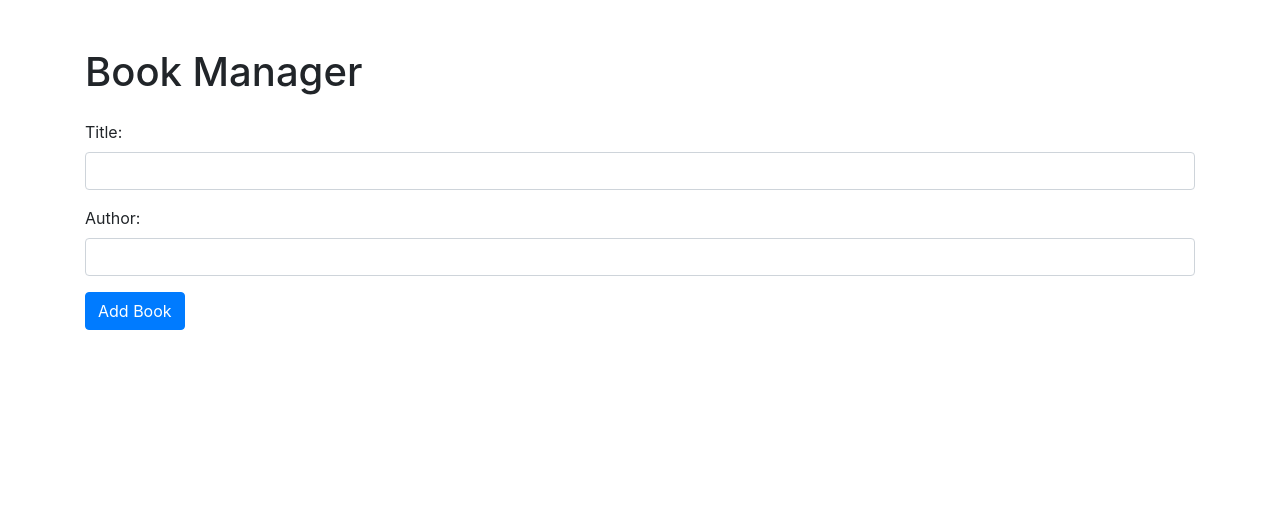
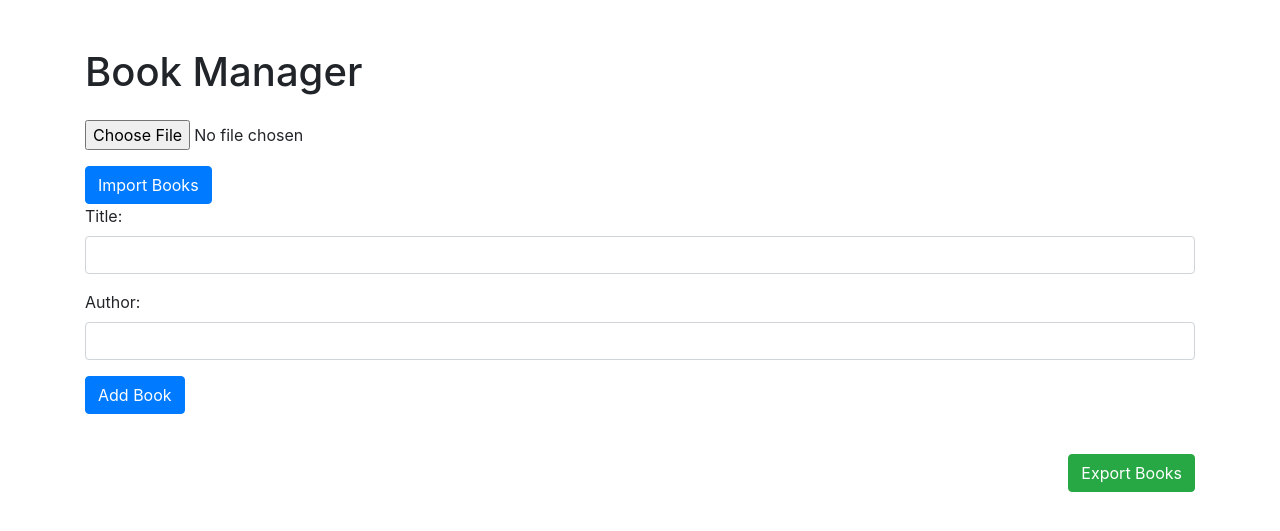
Before and after one commit to mayank8june/book-manager, a Flask app: page / in a window 1280 px wide. Shown: the top 531 px of the page. Run offline with Flask 3, Linux system fonts and the light colour scheme; some libraries are stand-ins or nearby versions.

Commit message:
import and export books details

```diff
--- a/app.py
+++ b/app.py
@@ -1,5 +1,8 @@
+import io
 from flask import Flask, render_template, request, redirect, url_for
 from flask_sqlalchemy import SQLAlchemy
+import csv
+from flask import Response
 
 app = Flask(__name__)
 app.config['SQLALCHEMY_DATABASE_URI'] = "sqlite:///books.db"
@@ -43,6 +46,69 @@ def delete(id):
     return redirect(url_for('index'))
 
 
+@app.route('/import', methods=['POST'])
+def import_books():
+    if 'file' not in request.files:
+        # No file part in the request
+        return redirect(url_for('index'))
+
+    file = request.files['file']
+
+    if file.filename == '':
+        # No selected file
+        return redirect(url_for('index'))
+
+    if file:
+        # Read and import data from the uploaded CSV file
+        data = csv.reader(file.stream.read().decode('utf-8').splitlines())
+        next(data)  # Skip header row if it exists
+
+        with app.app_context():
+            for row in data:
+                title, author = row
+                new_book = Book(title=title, author=author)
+                db.session.add(new_book)
+
+            db.session.commit()
+
+        return redirect(url_for('index'))
+
+
+@app.route('/export', methods=['GET'])
+def export_books():
+    books = Book.query.all()
+
+    # Prepare data for CSV export
+    data = [
+               ['Title', 'Author']
+           ] + [
+               [book.title, book.author]
+               for book in books
+           ]
+    # Set up the response
+    csv_filename = 'books_export.csv'
+    response = Response(
+        generate_csv(data),
+        content_type='text/csv',
+        headers={'Content-Disposition': f'attachment; filename={csv_filename}'}
+    )
+
+    return response
+
+
+def generate_csv(data):
+    output = io.StringIO()
+    writer = csv.writer(output)
+
+    # Write header
+    writer.writerow(['Title', 'Author'])
+
+    # Write data
+    writer.writerows(data)
+
+    return output.getvalue()
+
+
 if __name__ == "__main__":
     with app.app_context():
         db.create_all()
--- a/templates/index.html
+++ b/templates/index.html
@@ -12,6 +12,15 @@
 
     <h1 class="mb-4">Book Manager</h1>
 
+        <!-- Import Books Form -->
+    <form method="post" action="{{ url_for('import_books') }}" enctype="multipart/form-data" class="mt-3">
+        <div class="form-group">
+            <input type="file" name="file" accept=".csv" class="form-control-file">
+        </div>
+        <button type="submit" class="btn btn-primary">Import Books</button>
+    </form>
+
+    <!-- Add Book Form -->
     <form method="post" action="/">
         <div class="form-group">
             <label for="title">Title:</label>
@@ -24,6 +33,7 @@
         <button type="submit" class="btn btn-primary">Add Book</button>
     </form>
 
+    <!-- Book List -->
     <ul class="list-group mt-4">
         {% for book in all_books %}
             <li class="list-group-item">
@@ -33,6 +43,11 @@
         {% endfor %}
     </ul>
 
+    <!-- Export Books Button -->
+    <div class="mt-3 text-right">
+        <a href="{{ url_for('export_books') }}" class="btn btn-success">Export Books</a>
+    </div>
+
     <!-- Bootstrap JS and Popper.js (optional) -->
     <script src="https://code.jquery.com/jquery-3.3.1.slim.min.js"></script>
     <script src="https://cdnjs.cloudflare.com/ajax/libs/popper.js/1.14.7/umd/popper.min.js"></script>
```
Also changed, not shown: 1 other file.
